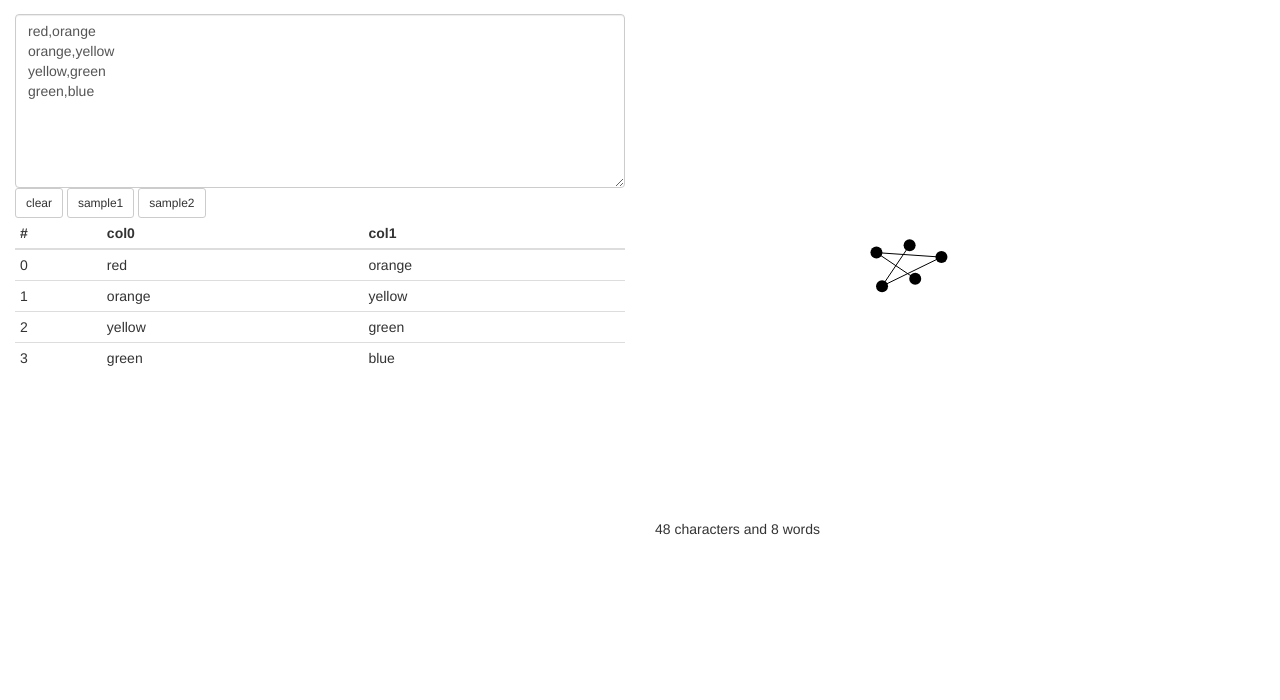
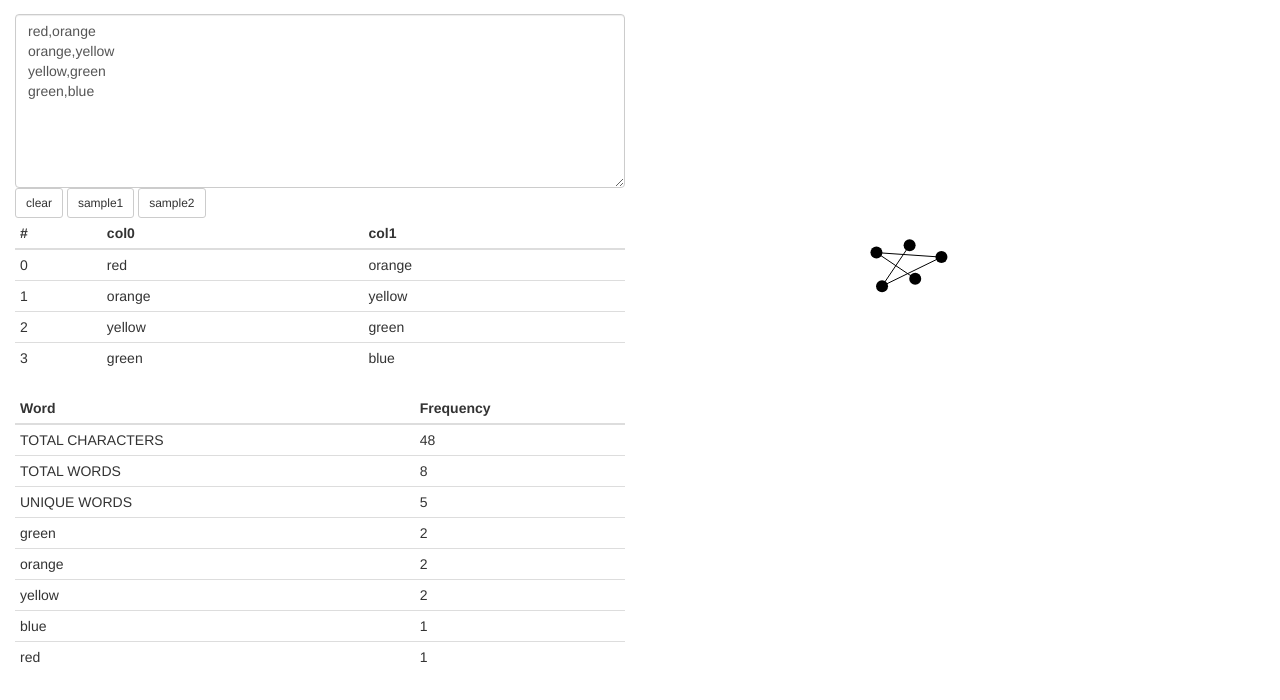
Before and after one commit to omundy/network-remix, a plain HTML site: page index.html in a window 1280 px wide. Shown: the part 58-758 px from the top of the page. Drawn offline with Linux system fonts and the light colour scheme.

Commit message:
Adds extended stats for words

```diff
--- a/assets/js/functions.js
+++ b/assets/js/functions.js
@@ -15,3 +15,188 @@ function load_csv(file,callback){
         success: function(data) { callback(data); }
      });
 }
+
+
+
+
+/**
+ *	Convert a multi-dimensional array to a string
+ */
+function arr_to_str(arr){
+	if (arr.length > 0){
+		var str = "", del = "";
+		// for each row
+		$.each(arr, function( index, row ) {
+			if (row.length > 0){
+				str += del + row.join();
+				del = "\n";
+			}
+		});
+	}
+	return str.trim();
+}
+
+
+
+/**
+ *	Display CSV table in HTML
+ */
+function display_table(arr,id,limit){
+
+	var str = '<table class="table table-condensed">';
+
+	// for each row
+	$.each(arr, function( index, row ) {
+		// confine to limit
+		if (index <= limit){
+
+			console.log(row);
+
+			// create headers with keys on first row only
+			if (index === 0){
+				str += "<thead><th>#</th>";
+				$.each(row, function( key, header ) {
+					str += "<th>col"+ key +"</th>"
+				});
+				str += "</thead>"
+			}
+
+			// all other rows
+			str += "<tr><td>"+ index +"</td>";
+			$.each(row, function( key, val ) {
+				str += "<td>"+ val +"</td>"
+			});
+			str += "</tr>"
+
+		} else {
+			// break from loop
+			//$("#"+id).after("... only "+ limit +" rows displayed");
+			return false;
+		}
+
+	});
+	$("#"+id).html(str +'</table>');
+}
+
+
+
+
+
+
+
+/**
+ *	Counting functions
+ */
+
+function countChars(str) {
+	return str.length;
+}
+function countWords(str) {
+	return str.split(/[\s,]+/).length;
+}
+
+
+
+/*
+	FIND UNIQUE WORDS
+	CREDIT: http://stackoverflow.com/a/30335883/441878
+	TODO: Find or write a more substantial class to handle all this.
+*/
+
+function cleanString(str) {
+    return str.replace(/[^\w\s]|_/g, ' ')
+        .replace(/\s+/g, ' ')
+        .toLowerCase();
+}
+
+function extractSubstr(str, regexp) {
+    return cleanString(str).match(regexp) || [];
+}
+
+function getWordsByNonWhiteSpace(str) {
+    return extractSubstr(str, /\S+/g);
+}
+
+function getWordsByWordBoundaries(str) {
+    return extractSubstr(str, /\b[a-z\d]+\b/g);
+}
+
+function wordMap(str) {
+    return getWordsByWordBoundaries(str).reduce(function(map, word) {
+        map[word] = (map[word] || 0) + 1;
+        return map;
+    }, {});
+}
+
+function mapToTuples(map) {
+    return Object.keys(map).map(function(key) {
+        return [ key, map[key] ];
+    });
+}
+
+function mapToSortedTuples(map, sortFn, sortOrder) {
+    return mapToTuples(map).sort(function(a, b) {
+        return sortFn.call(undefined, a, b, sortOrder);
+    });
+}
+
+function countWords(str) {
+    return getWordsByWordBoundaries(str).length;
+}
+
+function wordFrequency(str) {
+    return mapToSortedTuples(wordMap(str), function(a, b, order) {
+        if (b[1] > a[1]) {
+            return order[1] * -1;
+        } else if (a[1] > b[1]) {
+            return order[1] * 1;
+        } else {
+            return order[0] * (a[0] < b[0] ? -1 : (a[0] > b[0] ? 1 : 0));
+        }
+    }, [1, -1]);
+}
+
+function printTuples(tuples) {
+    return tuples.map(function(tuple) {
+        return padStr(tuple[0], ' ', 12, 1) + ' -> ' + tuple[1];
+    }).join('\n');
+}
+
+function padStr(str, ch, width, dir) {
+    return (width <= str.length ? str : padStr(dir < 0 ? ch + str : str + ch, ch, width, dir)).substr(0, width);
+}
+
+function toTable(data, headers) {
+    return $('<table class="table table-condensed">').append($('<thead>').append($('<tr>').append(headers.map(function(header) {
+        return $('<th>').html(header);
+    })))).append($('<tbody>').append(data.map(function(row) {
+        return $('<tr>').append(row.map(function(cell) {
+            return $('<td>').html(cell);
+        }));
+    })));
+}
+
+function addRowsBefore(table, data) {
+    table.find('tbody').prepend(data.map(function(row) {
+        return $('<tr>').append(row.map(function(cell) {
+            return $('<td>').html(cell);
+        }));
+    }));
+    return table;
+}
+
+function update_stats(){
+    var str = $('#input_text').val();
+    var wordFreq = wordFrequency(str);
+    var wordCount = countWords(str);
+    var charCount = countChars(str);
+    var uniqueWords = wordFreq.length;
+    var summaryData = [
+        [ 'TOTAL CHARACTERS', charCount ],
+        [ 'TOTAL WORDS', wordCount ],
+        [ 'UNIQUE WORDS', uniqueWords ]
+    ];
+    var table = toTable(wordFreq, ['Word', 'Frequency']);
+    addRowsBefore(table, summaryData);
+    $('#stats').html(table);
+};
--- a/assets/js/main.js
+++ b/assets/js/main.js
@@ -2,7 +2,7 @@
 
 // main data table; An array of arrays
 var table = [],
-	input = "";
+	lastinput = "";
 
 // sample data
 var table_colors = [
@@ -23,31 +23,30 @@ var table_eduardo = [
 
 $(document).ready(function() {
 
-
 	/**
 
-	0. init
+	ORDER OF USE
+
+	0. init - Page loads
 		load sample data in form
 
-	1. user pastes or edits form
-		convert string to array
+	1. user pastes into or edits form
+		convert string to CSV/JSON
 		update display table
 		update network graph
-
-
-
+	*/
 
 
 	/**
 	 *	Forms, buttons, etc.
 	 */
 
-	// clear
+	// btn: clear
 	$("#clear").on("click", function(){
 		$('#input_text').val("");
 		update();
 	});
-	// sample data
+	// btn: sample data
 	$("#sample1").on("click", function(){
 		$('#input_text').val(arr_to_str(table_colors));
         update();
@@ -57,31 +56,21 @@ $(document).ready(function() {
         update();
 	});
 
-
-
-
-
-
-
-
-
-	// 0. populate table with sample data on load
-	//$('#input_text').val(arr_to_str(table));
-
-	// if the textarea has changed
+	// listen for keyup or change in textarea
     $('#input_text').on('keyup change', function() {
     	// get form value
     	var str = $(this).val().trim();
-    	// if input is different
-	    if (str !== input){
+    	// if input is different then handle it
+	    if (str !== lastinput){
 			// and parse it
+			// documentation: http://papaparse.com/docs
 			var pconfig = { "dynamicTyping":true, "skipEmptyLines":true };
 			var p = Papa.parse(str,pconfig);
 			// only proceed if there are no errors
-			console.log("change");
+			//console.log("change");
 			console.log(JSON.stringify(p));
 			update_stats(str);
-
+			// if no errors
 			if (p.errors.length < 1){
 				update_table(p.data);
 				display_msg('');
@@ -91,8 +80,10 @@ $(document).ready(function() {
 				if (str !== "") display_msg('<div class="bg-danger">csv must contain at least one comma</div>');
 				update_table(p.data); // try anyway
 			}
+		} else if (str == ""){
+			clear_graph();
 		}
-		input = str.trim();
+		lastinput = str.trim(); // update lastinput
     });
 
 
@@ -115,10 +106,10 @@ function update_table(arr){
 	display_table(table,"data-table",10);
 }
 
-function update_stats(str){
-	var report = countChars(str) +" characters and "+ countWords(str) +" words";
-	$('#stats').text(report);
-}
+//function update_stats(str){
+	//var report = countChars(str) +" characters and "+ countWords(str) +" words";
+	//$('#stats').text(report);
+//}
 
 function display_msg(msg){
 	$('#msg').html(msg);
@@ -143,17 +134,6 @@ function update_graph(table){
 }
 
 
-
-/**
- *	Counting functions
- */
-
-function countChars(str) {
-	return str.length;
-}
-function countWords(str) {
-	return str.split(/[\s,]+/).length;
-}
 
 
 
@@ -229,64 +209,6 @@ function create_graph(table){
 
 
 
-/**
- *	Display CSV table in HTML
- */
-function display_table(arr,id,limit){
-
-	var str = '<table class="table table-condensed">';
-
-	// for each row
-	$.each(arr, function( index, row ) {
-		// confine to limit
-		if (index <= limit){
-
-			console.log(row);
-
-			// create headers with keys on first row only
-			if (index === 0){
-				str += "<thead><th>#</th>";
-				$.each(row, function( key, header ) {
-					str += "<th>col"+ key +"</th>"
-				});
-				str += "</thead>"
-			}
-
-			// all other rows
-			str += "<tr><td>"+ index +"</td>";
-			$.each(row, function( key, val ) {
-				str += "<td>"+ val +"</td>"
-			});
-			str += "</tr>"
-
-		} else {
-			// break from loop
-			//$("#"+id).after("... only "+ limit +" rows displayed");
-			return false;
-		}
-
-	});
-	$("#"+id).html(str +'</table>');
-}
-
-
-
-/**
- *	Convert a multi-dimensional array to a string
- */
-function arr_to_str(arr){
-	if (arr.length > 0){
-		var str = "", del = "";
-		// for each row
-		$.each(arr, function( index, row ) {
-			if (row.length > 0){
-				str += del + row.join();
-				del = "\n";
-			}
-		});
-	}
-	return str.trim();
-}
 
 
 
@@ -386,6 +308,7 @@ function draw_graph(data) {
 
 	console.log(data)
 
+
     var simulation = d3.forceSimulation()
         .force("link", d3.forceLink().id(function(d) { return d.index }))
         .force("collide",d3.forceCollide( function(d){ return d.r + 16 }).iterations(16) )
--- a/index.html
+++ b/index.html
@@ -55,15 +55,12 @@
 			<button type="button" class="btn btn-default btn-sm" id="sample2">sample2</button>
 
 			<div id="data-table"></div>
+			<div id="stats"></div>
 		</div>
 		<div class="col-md-6">
-
 			<div id="graph"></div>
-			<div id="stats"></div>
-
 		</div>
 	</div>
-
 
 </div>
 
```
Also changed, not shown: assets/css/styles.css (line endings or trailing spaces).
